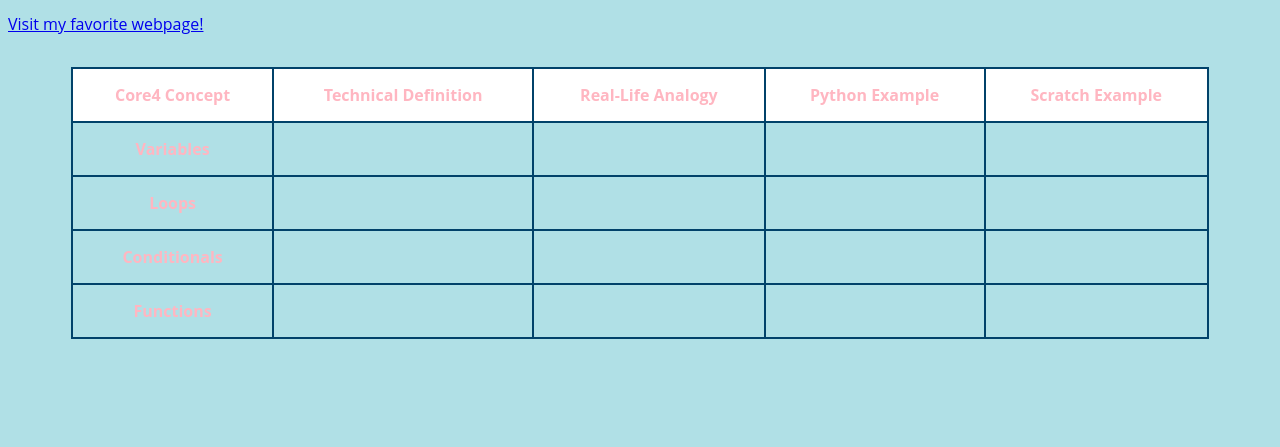
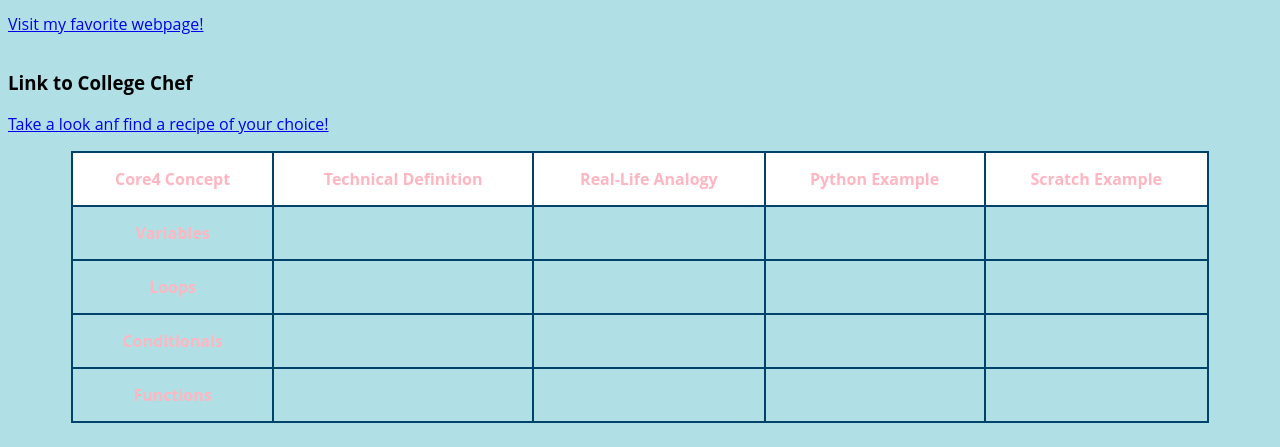
Before and after one commit to swedaz/swedaz.github.io, a plain HTML site: page index.html in a window 1280 px wide. Shown: the part 1347-1794 px from the top of the page. Before the commit the page ends 1710 px from the top, so only its background shows below. Drawn offline with Linux system fonts and the light colour scheme.

Commit message:
Update index.html

```diff
--- a/index.html
+++ b/index.html
@@ -74,6 +74,8 @@
     <p><a href="https://www.netflix.com/">Visit my favorite webpage!</a></p>
      <div style ="overflow-x:auto;">
       <table style="width:90%; margin:1em auto">
+        <h3>Link to College Chef</h3>
+        <p><a href="file:///C:/Users/Admin/Desktop/Collegechef/collegechef/tabs.html">Take a look anf find a recipe of your choice!</a></p>
 
         <!-- Define the first row of the table -->
         <tr>
```
